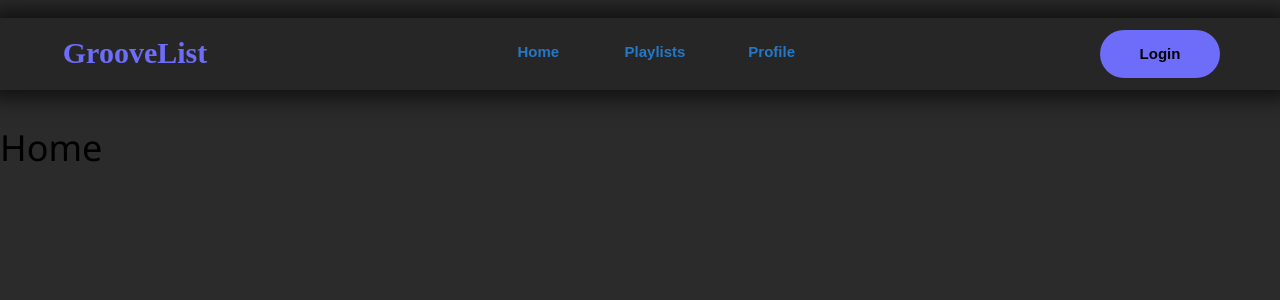
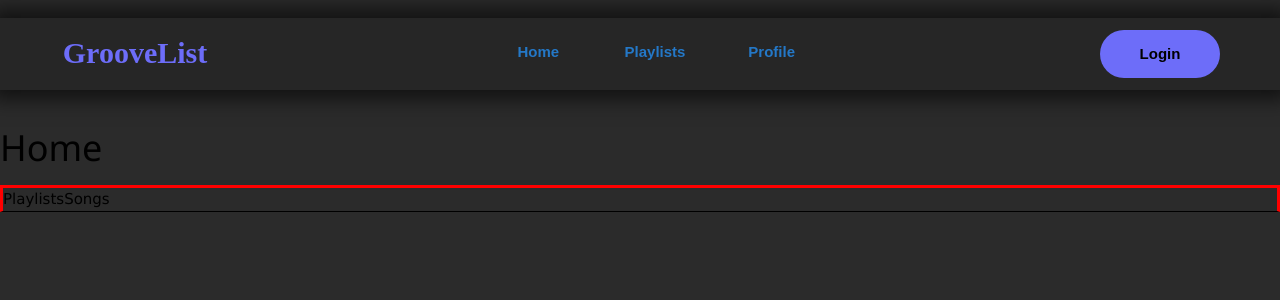
Before and after one commit to u22658395/Multimedia, a React (Create React App) app in the folder Project/source code/frontend/: page /Home in a window 1280 px wide. Shown: the top 300 px of the page. Built offline with nearby package versions, Linux system fonts and the light colour scheme; a web font is replaced by a local one.

Commit message:
Implemented the Home page heading

```diff
--- a/Project/source code/frontend/public/index.css
+++ b/Project/source code/frontend/public/index.css
@@ -784,3 +784,18 @@ select option[value=""][disabled] {
     overflow: hidden;
     text-overflow: ellipsis
 }
+
+/* Home Page */
+#home-header{
+    width: 100%;
+    border: red solid;
+    border-bottom: solid black 1px;
+}
+
+#feed-headings-container{
+    width: fit-content;
+}
+
+.feed-heading{
+    margin:auto
+}
--- a/Project/source code/frontend/src/pages/Home.js
+++ b/Project/source code/frontend/src/pages/Home.js
@@ -4,6 +4,13 @@ export class Home extends React.Component {
         return (
             <div id="content">
                 <h1>Home</h1>
+
+                <div id="home-header">
+                    <div id="feed-headings-container">
+                        <span className="feed-heading">Playlists</span>
+                        <span className="feed-heading">Songs</span>
+                    </div>
+                </div>
             </div>
         );
     }
```
Also changed, not shown: Project/source code/frontend/public/bundle.js.
